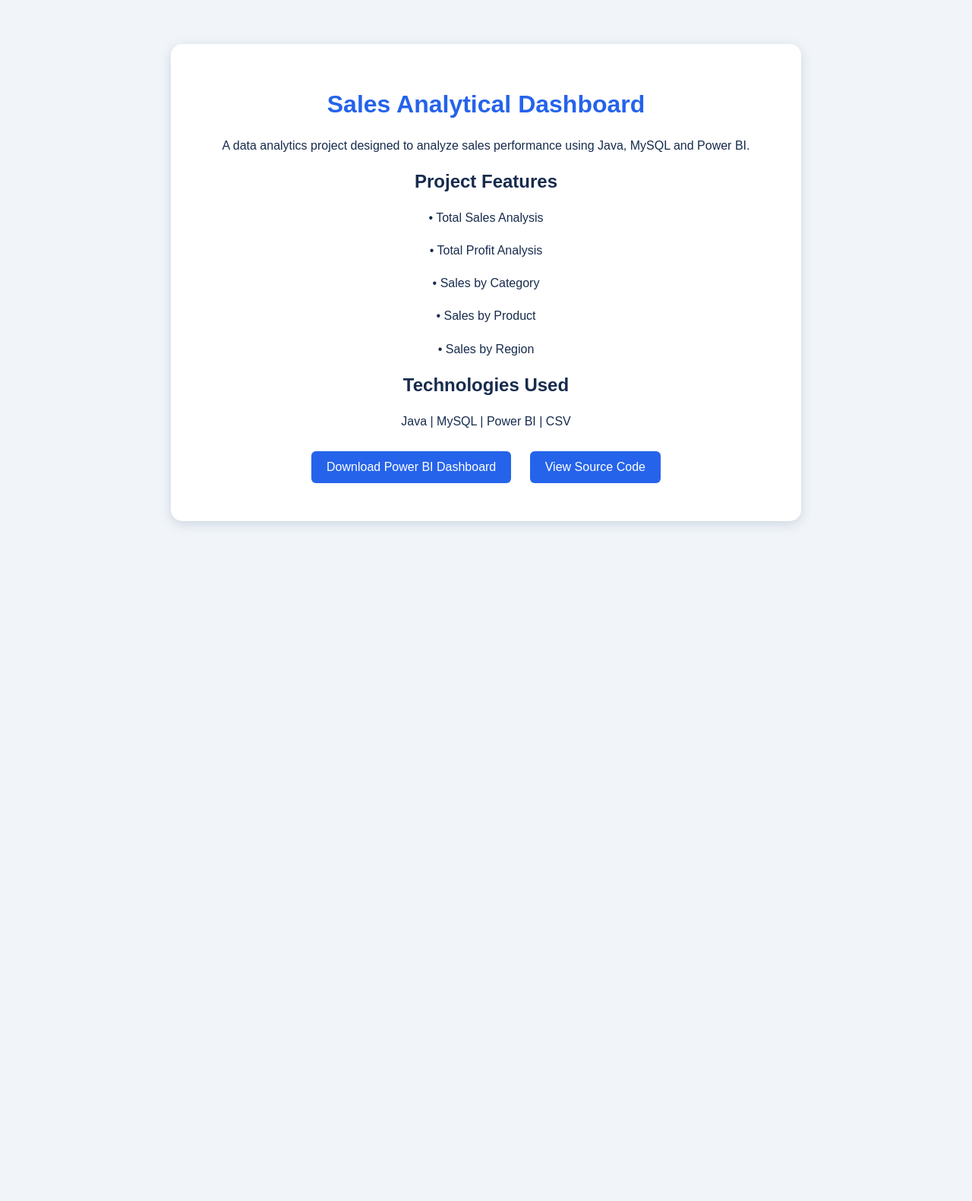
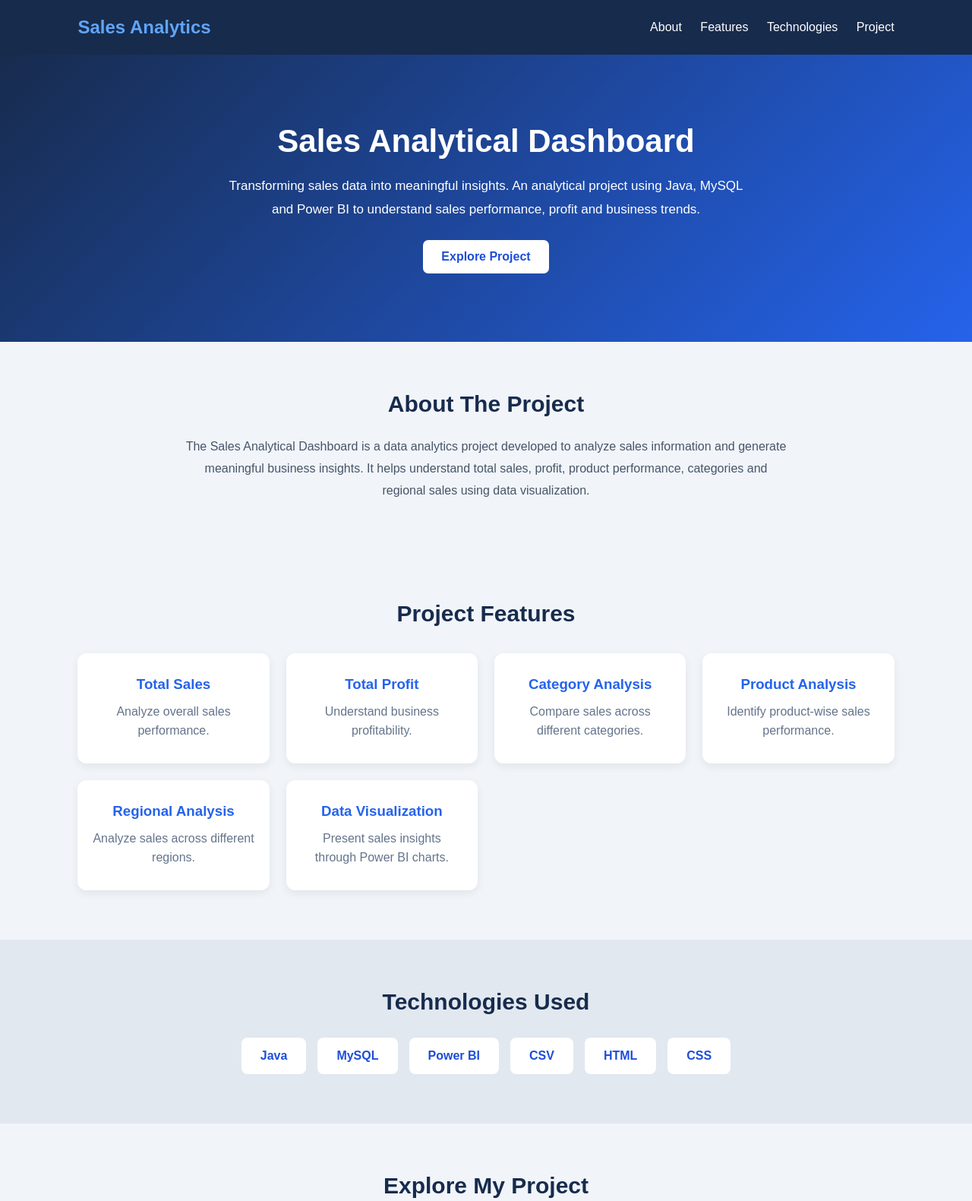
Before and after one commit to bandaruanitha2005/Sales-Analytical-Dashboard, a plain HTML site: page index.html in a window 1280 px wide. Shown: the top 1581 px of the page at 76% size. Before the commit the page ends 800 px from the top, so only its background shows below. Drawn offline with Linux system fonts and the light colour scheme.

Commit message:
Update index.html

```diff
--- a/index.html
+++ b/index.html
@@ -4,63 +4,300 @@
 <head>
     <meta charset="UTF-8">
     <meta name="viewport" content="width=device-width, initial-scale=1.0">
+
     <title>Sales Analytical Dashboard</title>
+
     <style>
+        * {
+            margin: 0;
+            padding: 0;
+            box-sizing: border-box;
+        }
+
         body {
             font-family: Arial, sans-serif;
             background: #f1f5f9;
+            color: #1e293b;
+        }
+
+        header {
+            background: #172b4d;
+            color: white;
+            padding: 22px 8%;
+            display: flex;
+            justify-content: space-between;
+            align-items: center;
+            flex-wrap: wrap;
+            gap: 15px;
+        }
+
+        header h2 {
+            color: #60a5fa;
+        }
+
+        nav a {
+            color: white;
+            text-decoration: none;
+            margin-left: 20px;
+        }
+
+        .hero {
+            background: linear-gradient(135deg, #172b4d, #2563eb);
+            color: white;
+            text-align: center;
+            padding: 90px 20px;
+        }
+
+        .hero h1 {
+            font-size: 42px;
+            margin-bottom: 20px;
+        }
+
+        .hero p {
+            max-width: 700px;
+            margin: auto;
+            line-height: 1.8;
+            font-size: 17px;
+        }
+
+        .btn {
+            display: inline-block;
+            padding: 13px 24px;
+            margin: 25px 8px 0;
+            background: #ffffff;
+            color: #1d4ed8;
+            text-decoration: none;
+            border-radius: 7px;
+            font-weight: bold;
+        }
+
+        .btn:hover {
+            background: #dbeafe;
+        }
+
+        section {
+            padding: 65px 8%;
+            text-align: center;
+        }
+
+        section h2 {
+            font-size: 30px;
             color: #172b4d;
-            text-align: center;
-            padding: 50px 20px;
+            margin-bottom: 25px;
         }
-        .container {
-            max-width: 750px;
+
+        .description {
+            max-width: 800px;
             margin: auto;
+            line-height: 1.8;
+            color: #475569;
+        }
+
+        .cards {
+            display: grid;
+            grid-template-columns: repeat(auto-fit, minmax(220px, 1fr));
+            gap: 22px;
+            margin-top: 35px;
+        }
+
+        .card {
             background: white;
-            padding: 40px;
-            border-radius: 15px;
-            box-shadow: 0 4px 15px #ccd5e0;
+            padding: 30px 20px;
+            border-radius: 12px;
+            box-shadow: 0 4px 12px rgba(0,0,0,0.07);
+            transition: 0.3s;
         }
-        h1 { color: #2563eb; }
-        p { line-height: 1.7; }
-        a {
+
+        .card:hover {
+            transform: translateY(-6px);
+        }
+
+        .card h3 {
+            color: #2563eb;
+            margin-bottom: 12px;
+        }
+
+        .card p {
+            color: #64748b;
+            line-height: 1.6;
+        }
+
+        .tech {
+            background: #e2e8f0;
+        }
+
+        .tech-list {
+            display: flex;
+            justify-content: center;
+            flex-wrap: wrap;
+            gap: 15px;
+            margin-top: 30px;
+        }
+
+        .tech-list span {
+            background: white;
+            padding: 15px 25px;
+            border-radius: 8px;
+            font-weight: bold;
+            color: #1d4ed8;
+        }
+
+        .project-links {
+            margin-top: 25px;
+        }
+
+        .project-links a {
             display: inline-block;
-            margin: 10px;
-            padding: 12px 20px;
             background: #2563eb;
             color: white;
             text-decoration: none;
-            border-radius: 6px;
+            padding: 14px 22px;
+            margin: 10px;
+            border-radius: 7px;
         }
-        a:hover { background: #172b4d; }
+
+        .project-links a:hover {
+            background: #172b4d;
+        }
+
+        footer {
+            background: #172b4d;
+            color: white;
+            text-align: center;
+            padding: 25px;
+        }
+
+        @media(max-width: 600px) {
+            .hero h1 {
+                font-size: 30px;
+            }
+
+            nav a {
+                margin: 5px;
+                display: inline-block;
+            }
+        }
     </style>
 </head>
+
 <body>
-    <div class="container">
-        <h1>Sales Analytical Dashboard</h1>
 
-        <p>
-            A data analytics project designed to analyze
-            sales performance using Java, MySQL and Power BI.
-        </p>
+<header>
+    <h2>Sales Analytics</h2>
 
-        <h2>Project Features</h2>
-        <p>• Total Sales Analysis</p>
-        <p>• Total Profit Analysis</p>
-        <p>• Sales by Category</p>
-        <p>• Sales by Product</p>
-        <p>• Sales by Region</p>
+    <nav>
+        <a href="#about">About</a>
+        <a href="#features">Features</a>
+        <a href="#technology">Technologies</a>
+        <a href="#project">Project</a>
+    </nav>
+</header>
 
-        <h2>Technologies Used</h2>
-        <p>Java | MySQL | Power BI | CSV</p>
+<div class="hero">
+    <h1>Sales Analytical Dashboard</h1>
 
-        <a href="Sales_Analytical_Dashboard_backup.pbix">
+    <p>
+        Transforming sales data into meaningful insights.
+        An analytical project using Java, MySQL and Power BI
+        to understand sales performance, profit and business trends.
+    </p>
+
+    <a href="#project" class="btn">Explore Project</a>
+</div>
+
+<section id="about">
+    <h2>About The Project</h2>
+
+    <p class="description">
+        The Sales Analytical Dashboard is a data analytics project
+        developed to analyze sales information and generate
+        meaningful business insights. It helps understand total
+        sales, profit, product performance, categories and
+        regional sales using data visualization.
+    </p>
+</section>
+
+<section id="features">
+    <h2>Project Features</h2>
+
+    <div class="cards">
+
+        <div class="card">
+            <h3>Total Sales</h3>
+            <p>Analyze overall sales performance.</p>
+        </div>
+
+        <div class="card">
+            <h3>Total Profit</h3>
+            <p>Understand business profitability.</p>
+        </div>
+
+        <div class="card">
+            <h3>Category Analysis</h3>
+            <p>Compare sales across different categories.</p>
+        </div>
+
+        <div class="card">
+            <h3>Product Analysis</h3>
+            <p>Identify product-wise sales performance.</p>
+        </div>
+
+        <div class="card">
+            <h3>Regional Analysis</h3>
+            <p>Analyze sales across different regions.</p>
+        </div>
+
+        <div class="card">
+            <h3>Data Visualization</h3>
+            <p>Present sales insights through Power BI charts.</p>
+        </div>
+
+    </div>
+</section>
+
+<section class="tech" id="technology">
+    <h2>Technologies Used</h2>
+
+    <div class="tech-list">
+        <span>Java</span>
+        <span>MySQL</span>
+        <span>Power BI</span>
+        <span>CSV</span>
+        <span>HTML</span>
+        <span>CSS</span>
+    </div>
+</section>
+
+<section id="project">
+    <h2>Explore My Project</h2>
+
+    <p class="description">
+        Explore the project source code and access the
+        Power BI dashboard file.
+    </p>
+
+    <div class="project-links">
+
+        <a href="Sales_Analytical_Dashboard_backup.pbix" download>
             Download Power BI Dashboard
         </a>
 
-        <a href="https://github.com/bandaruanitha2005/Sales-Analytical-Dashboard">
-            View Source Code
+        <a href="sample_sales.csv" download>
+            Download Dataset
         </a>
+
+        <a href="https://github.com/bandaruanitha2005/Sales-Analytical-Dashboard"
+           target="_blank">
+            View GitHub Repository
+        </a>
+
     </div>
+</section>
+
+<footer>
+    <p>Sales Analytical Dashboard | Data into Insights</p>
+    <p>Designed with HTML and CSS</p>
+</footer>
+
 </body>
 </html>
```
